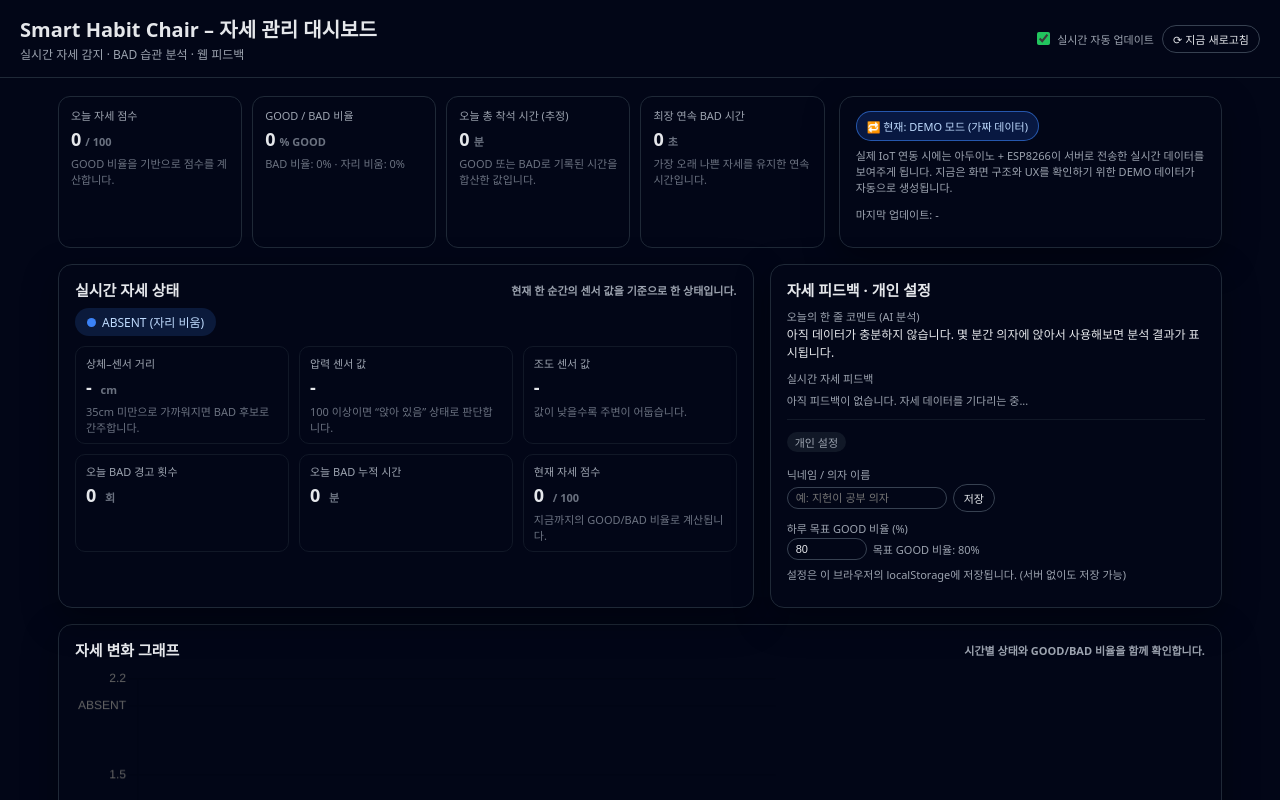
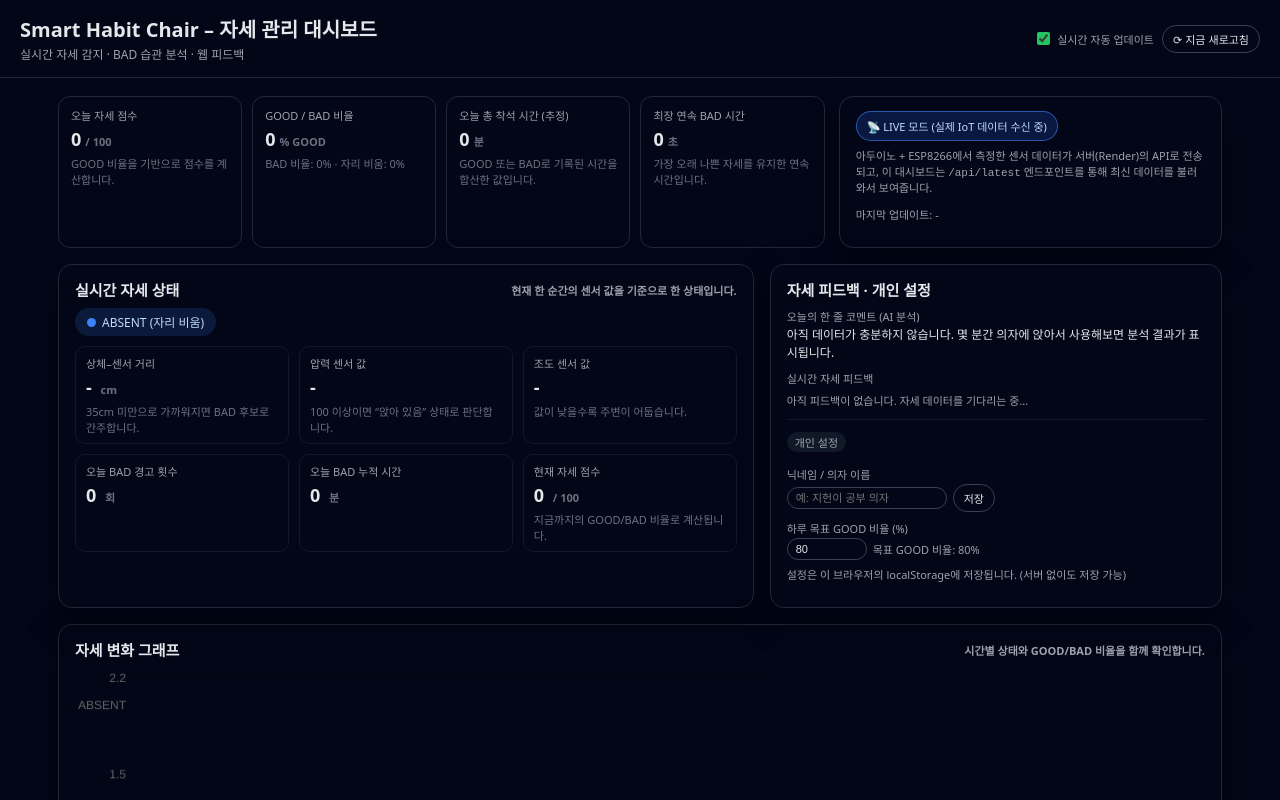
Before and after one commit to jiheon04/my-iot-server, a website: page public/smart_chair_dashboard.html in a window 1280 px wide. Shown: the top 800 px of the page. Drawn offline with nearby package versions, Linux system fonts and the light colour scheme; no server answers.

Commit message:
Add files via upload

```diff
--- a/public/smart_chair_dashboard.html
+++ b/public/smart_chair_dashboard.html
@@ -376,11 +376,11 @@
 
     <div class="card">
       <span class="mode-badge" id="modeBadge">
-        🔁 현재: DEMO 모드 (가짜 데이터)
+        📡 LIVE 모드 (실제 IoT 데이터 수신 중)
       </span>
       <p class="small">
-        실제 IoT 연동 시에는 아두이노 + ESP8266이 서버로 전송한 실시간 데이터를 보여주게 됩니다.
-        지금은 화면 구조와 UX를 확인하기 위한 DEMO 데이터가 자동으로 생성됩니다.
+        아두이노 + ESP8266에서 측정한 센서 데이터가 서버(Render)의 API로 전송되고,
+        이 대시보드는 <code>/api/latest</code> 엔드포인트를 통해 최신 데이터를 불러와서 보여줍니다.
       </p>
       <p class="small" id="lastUpdatedTop">마지막 업데이트: -</p>
     </div>
@@ -597,7 +597,7 @@
     </table>
     <p class="small">
       실제 서비스에서는 이 로그가 아두이노 → ESP8266 → 서버에 저장된 데이터를 기반으로 채워집니다.
-      지금은 개발 편의를 위해 브라우저에서 DEMO 데이터를 생성합니다.
+      현재 버전에서는 서버의 <code>/api/latest</code> 응답을 기준으로 최근 10개 기록을 화면에 표시합니다.
     </p>
   </section>
 
```
